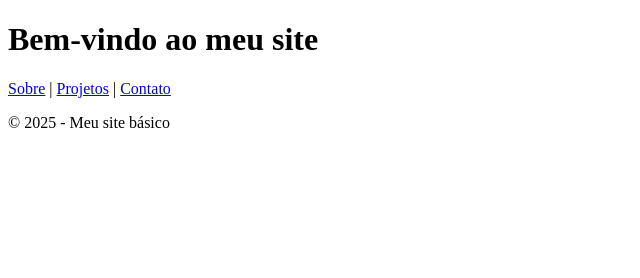
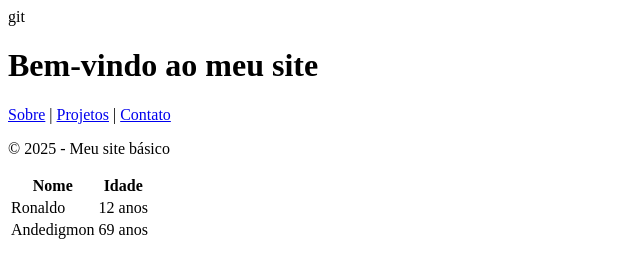
Before and after one commit to GrupodeEstudocria/site-teste-html, a plain HTML site: page meu-site/index.html in a window 1280 px wide. Shown: the whole page, without its empty margins (0-640 px from the left). Drawn offline with Linux system fonts and the light colour scheme.

Commit message:
feat: A TABELA OLHA.

```diff
--- a/meu-site/index.html
+++ b/meu-site/index.html
@@ -6,7 +6,7 @@
 <title>Meu Site Básico</title>
 </head>
 <body>
-<header>
+<header>git
 <h1>Bem-vindo ao meu site</h1>
 <nav>
 <a href="pageum.html">Sobre</a> |
@@ -21,3 +21,18 @@
 </footer>
 </body>
 </html>
+
+<table>
+    <tr>
+        <th>Nome</th>
+        <th>Idade</th>
+    </tr>
+    <tr>
+        <td>Ronaldo</td>
+        <td>12 anos</td>
+    </tr>
+    <tr>
+        <td>Andedigmon</td>
+        <td>69 anos</td>
+    </tr>
+</table>
```
